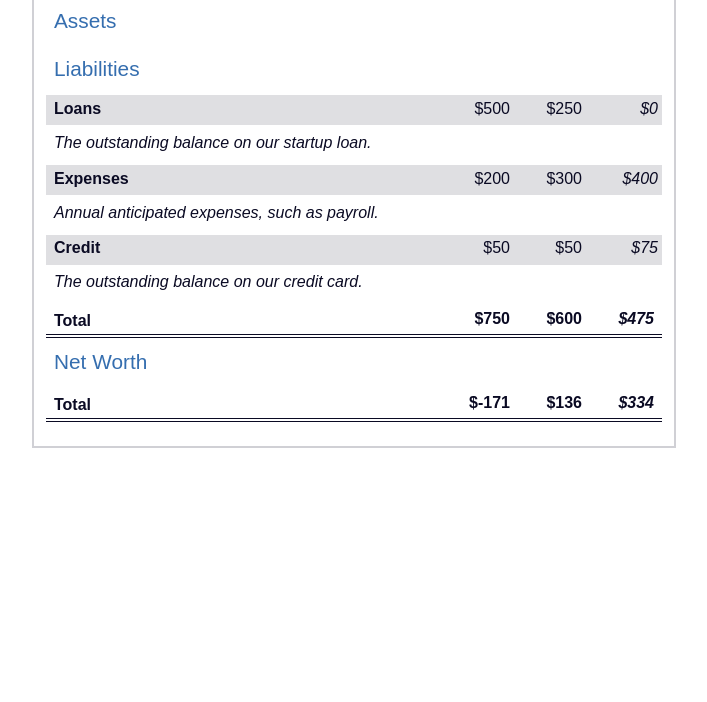
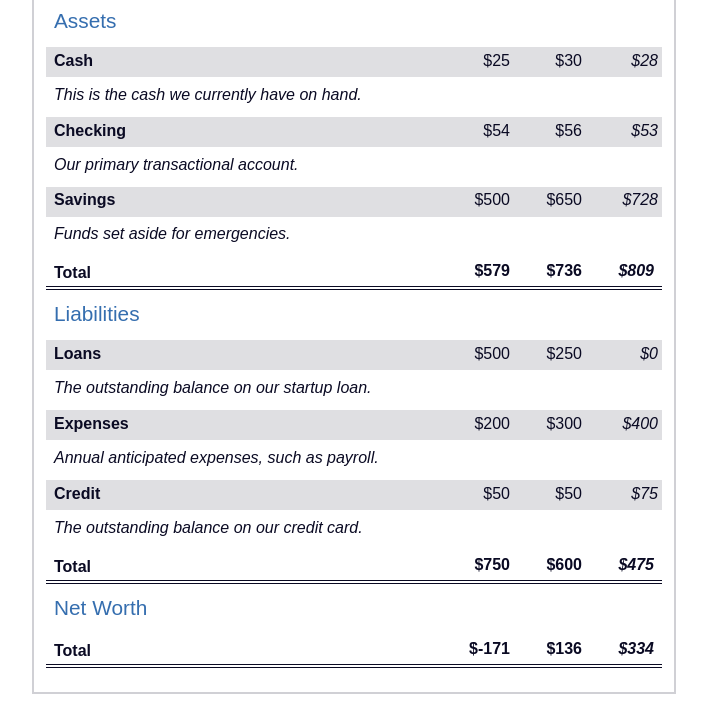
Before and after one commit to satyasaadhika/Balance-sheet, a plain HTML site: page index.html in a window 1280 px wide. Shown: the part 164-866 px from the top of the page, without its empty margins (286-993 px from the left). Before the commit the page ends 800 px from the top, so only its background shows below. Drawn offline with Linux system fonts and the light colour scheme.

Commit message:
add td , tr and th tag

```diff
--- a/index.html
+++ b/index.html
@@ -24,6 +24,38 @@
           <table>
             <caption>Assets</caption>
             <thead>
+              <tr>
+                <td></td>
+                <th><span class="sr-only year">2019</span></th>
+                <th><span class="sr-only year">2020</span></th>
+                <th class="current"><span class="sr-only year">2021</span></th>
+              </tr>
+            </thead>
+            <tbody>
+              <tr class="data">
+                <th>Cash <span class="description">This is the cash we currently have on hand.</span></th>
+                <td>$25</td>
+                <td>$30</td>
+                <td class="current">$28</td>
+              </tr>
+              <tr class="data">
+                <th>Checking <span class="description">Our primary transactional account.</span></th>
+                <td>$54</td>
+                <td>$56</td>
+                <td class="current">$53</td>
+              </tr>
+              <tr class="data">
+                <th>Savings <span class="description">Funds set aside for emergencies.</span></th>
+                <td>$500</td>
+                <td>$650</td>
+                <td class="current">$728</td>
+              </tr>
+              <tr class="total">
+                <th>Total <span class="sr-only">Assets</span></th>
+                <td>$579</td>
+                <td>$736</td>
+                <td class="current">$809</td>
+              </tr>
             </tbody>
           </table>
           <table>
```
